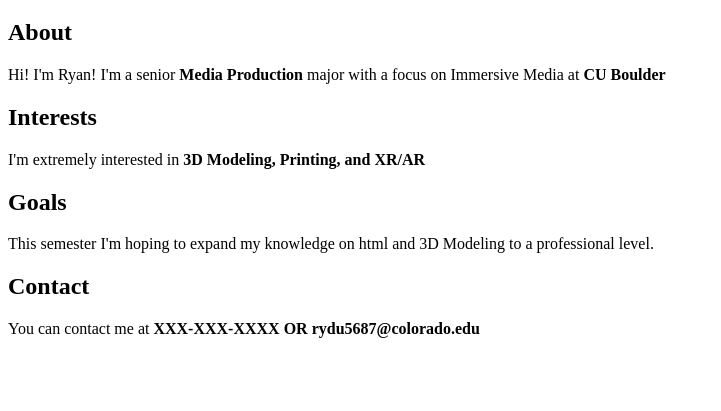
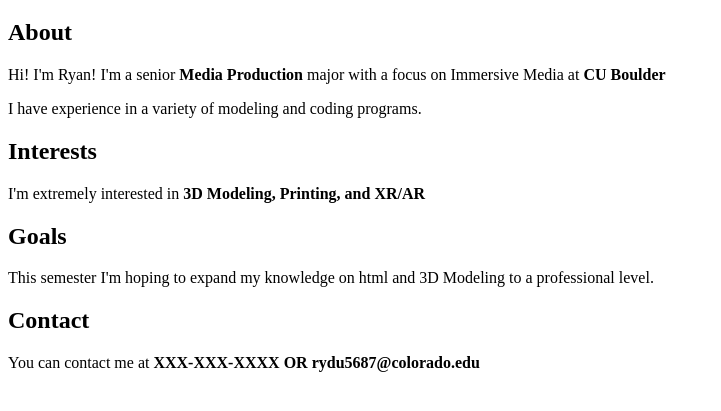
Before and after one commit to rydu5687/rydu5687.github.io, a plain HTML site: page Portfolio/PortfolioAssignment.html in a window 1280 px wide. Shown: the part 61-472 px from the top of the page, without its empty margins (0-721 px from the left). Drawn offline with Linux system fonts and the light colour scheme.

Commit message:
UpdatedPortfolio

```diff
--- a/Portfolio/PortfolioAssignment.html
+++ b/Portfolio/PortfolioAssignment.html
@@ -9,6 +9,7 @@
     <h1>Ryan Dunn</h1>
     <h2> About </h2>
     <p> Hi! I'm Ryan! I'm a senior <b> Media Production </b> major with a focus on Immersive Media at  <b> CU Boulder</b></p>
+    <p> I have experience in a variety of modeling and coding programs.</p>
     <h2> Interests </h2>
     <p> I'm extremely interested in <b> 3D Modeling, Printing, and XR/AR</b>  </p>
     <h2> Goals </h2>
```
